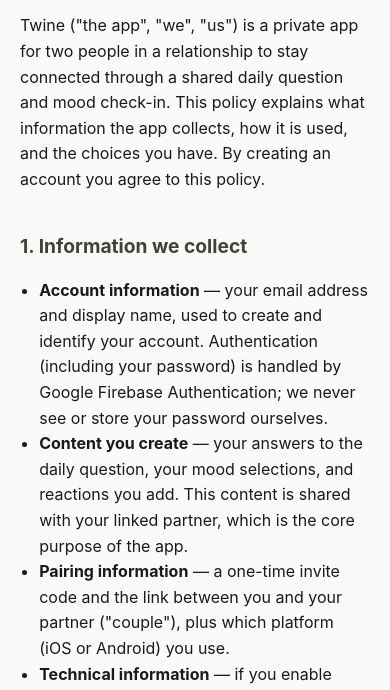
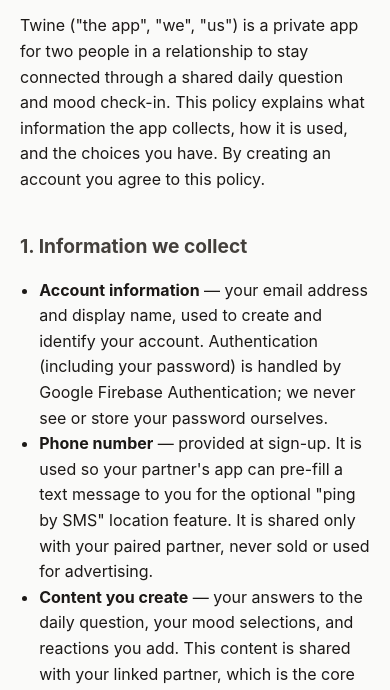
Before and after one commit to Kashif404/twine-privacy, a plain HTML site: page index.html in a window 390 px wide. Shown: the part 149-839 px from the top of the page. Drawn offline with Linux system fonts and the light colour scheme.

Commit message:
Disclose phone-number collection in privacy policy

```diff
--- a/index.html
+++ b/index.html
@@ -34,6 +34,7 @@
   <h2>1. Information we collect</h2>
   <ul>
     <li><strong>Account information</strong> — your email address and display name, used to create and identify your account. Authentication (including your password) is handled by Google Firebase Authentication; we never see or store your password ourselves.</li>
+    <li><strong>Phone number</strong> — provided at sign-up. It is used so your partner's app can pre-fill a text message to you for the optional "ping by SMS" location feature. It is shared only with your paired partner, never sold or used for advertising.</li>
     <li><strong>Content you create</strong> — your answers to the daily question, your mood selections, and reactions you add. This content is shared with your linked partner, which is the core purpose of the app.</li>
     <li><strong>Pairing information</strong> — a one-time invite code and the link between you and your partner ("couple"), plus which platform (iOS or Android) you use.</li>
     <li><strong>Technical information</strong> — if you enable push notifications, a device push token so we can notify you (e.g. when your partner answers). The app does not include third-party advertising or analytics SDKs.</li>
```
